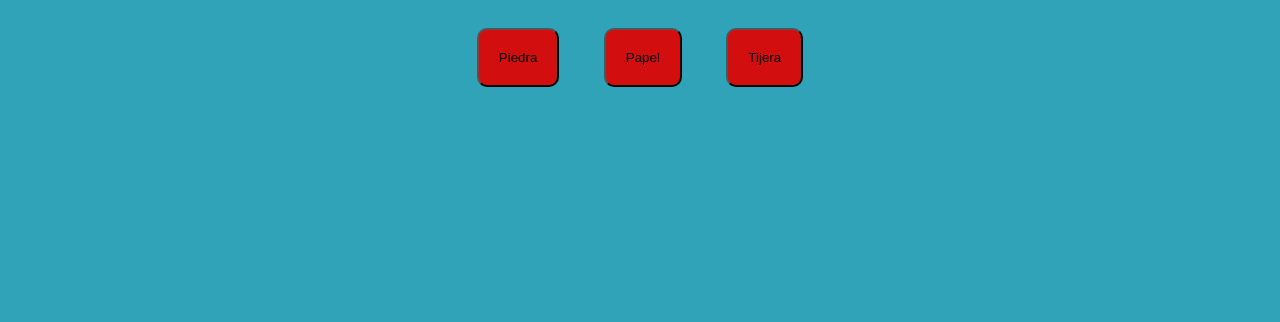
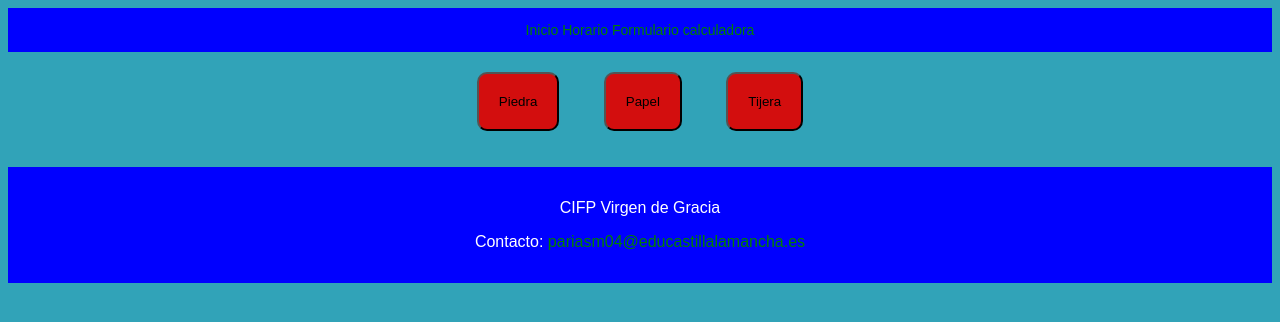
Before and after one commit to PabloClase12/ejemplo-web, a plain HTML site: page tema3/juego.html in a window 1280 px wide. Drawn offline with Linux system fonts and the light colour scheme.

Commit message:
He realizado muchos cambios en varios archivos

```diff
--- a/css/estilo.css
+++ b/css/estilo.css
@@ -43,7 +43,7 @@ a:active {
         text-align: right;
     }
 
-    .fdh{
+    .PIMDA{
         background-color: purple;
         }
     img{
--- a/tema3/css/juego.css
+++ b/tema3/css/juego.css
@@ -9,3 +9,31 @@ body {
     border-radius: 10px;
     background-color: #d30e0e;
 }
+a, a:link, a:visited {
+  color: green !important;
+  text-decoration: none;
+  background-color: transparent;
+}
+
+a:hover {
+  color: green !important;
+  text-decoration: underline;
+}
+
+a:active {
+  color: green !important;
+}
+
+   header{
+        background-color: blue;
+        padding: 1em;
+        color: white;
+        text-align: center;
+        font-size: 14px;
+    }
+    footer{
+         background-color: blue;
+        padding: 1em;
+        color: white;
+        text-align: center;
+    }
--- a/tema3/juego.html
+++ b/tema3/juego.html
@@ -8,6 +8,14 @@
     <title>juego</title>
 </head>
 <body>
+     <header>
+    <nav>
+        <a href="../index.html">Inicio</a>
+        <a href="../horario.html">Horario</a>
+        <a href="../formulario.html">Formulario</a>
+        <a href="calculadora.html">calculadora</a>
+      </nav>
+    </header>
     <button class="btn" onclick="PiedraPapelTijera('piedra')">Piedra</button>
     <button class="btn" onclick="PiedraPapelTijera('papel')">Papel</button>
     <button class="btn" onclick="PiedraPapelTijera('tijera')">Tijera</button>
@@ -18,5 +26,14 @@
     <p id="empatadas"></p>
     <p id="jugada jugador"></p>
     <p id="jugada maquina"></p>
+    <footer>
+      <p>CIFP Virgen de Gracia</p>
+      <p>
+        Contacto:
+        <a href="mailto:pariasm04@educastillalamancha.es" class="correo-enlace">
+          pariasm04@educastillalamancha.es
+        </a>
+      </p>
+    </footer>
 </body>
 </html>
```
Also changed, not shown: formulario.html (+3 -0 lines), horario.html (+11 -8 lines), index.html (+3 -0 lines), tema3/calculadora.html (+16 -0 lines).
